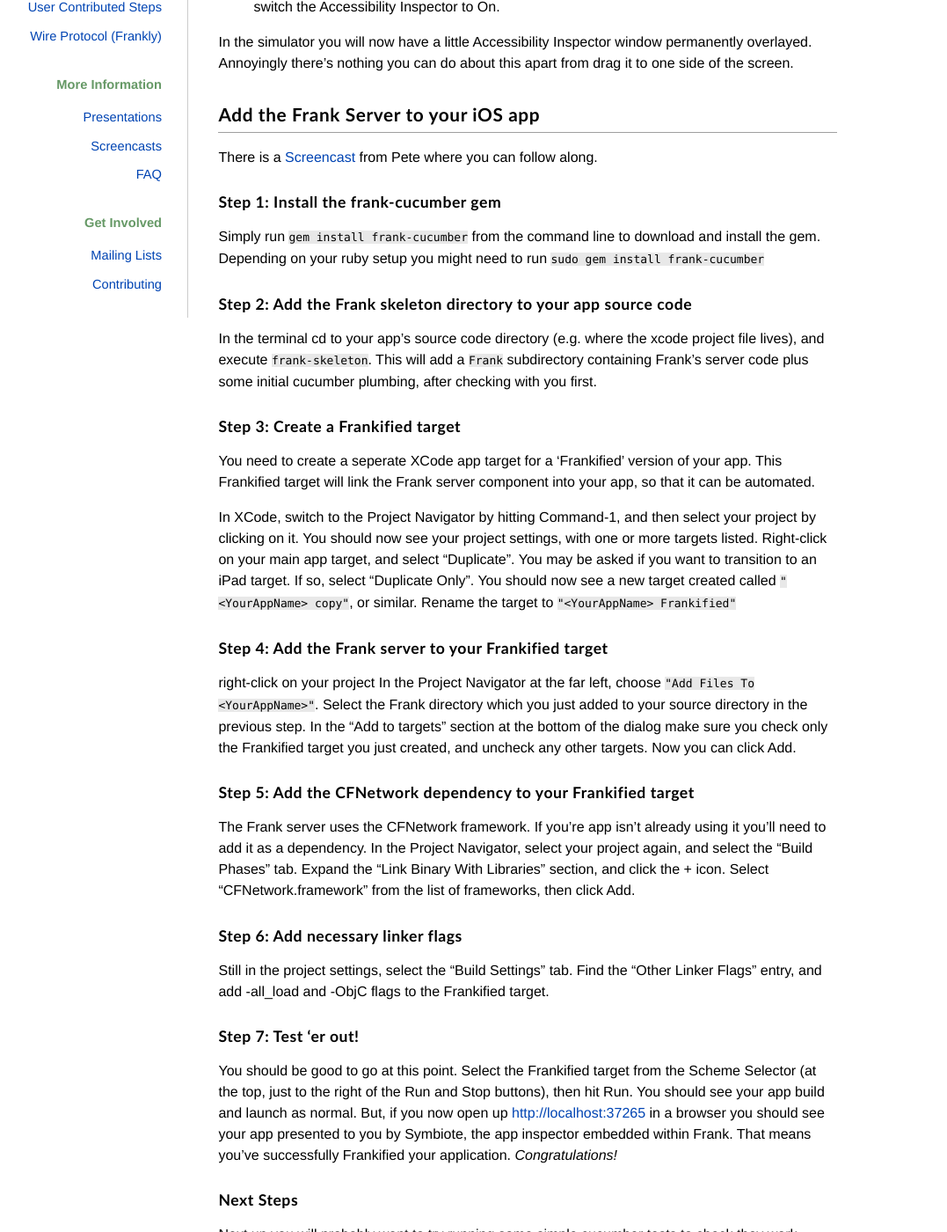
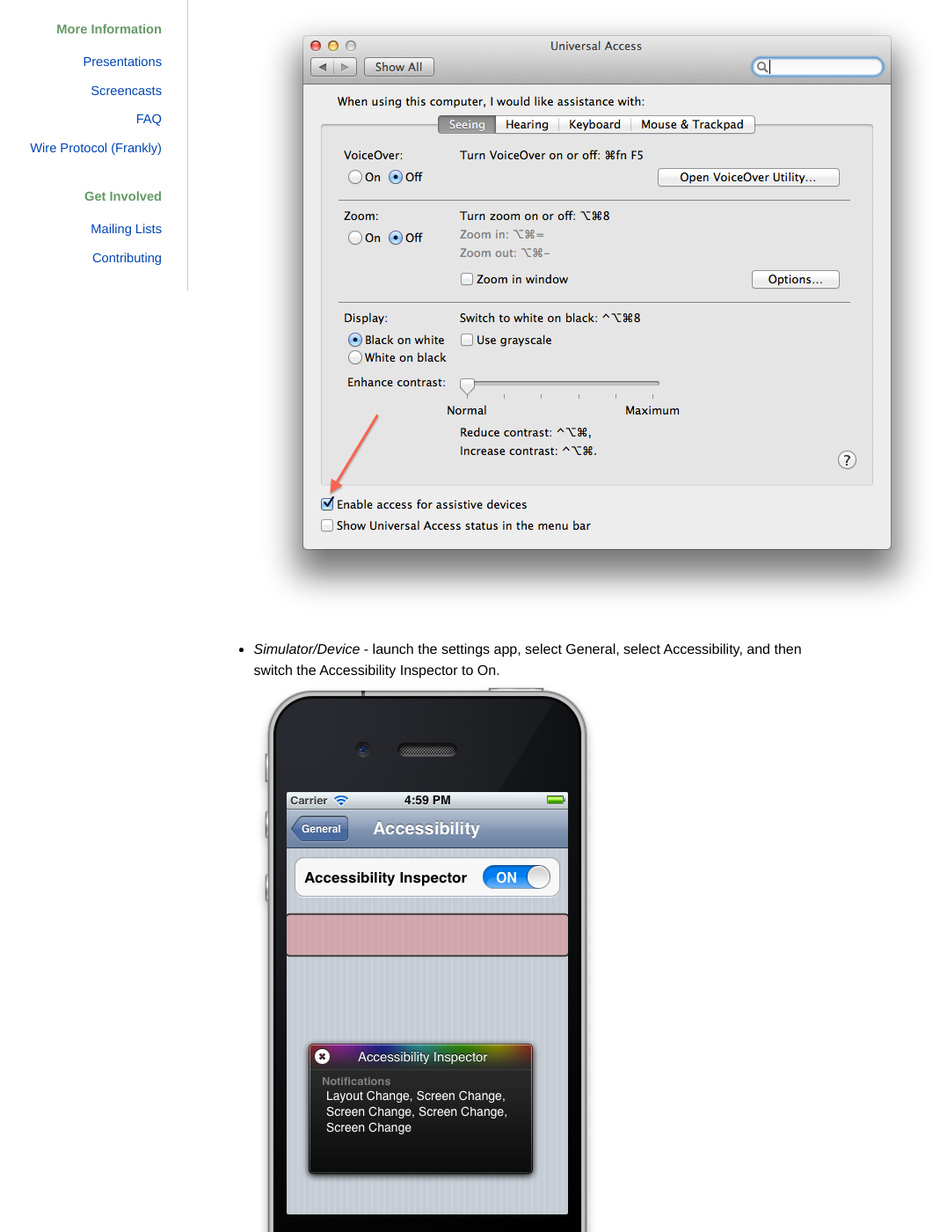
Before and after one commit to moredip/Frank, a Jekyll site: the page built from installing.md, in a window 1280 px wide and 1400 px high, scrolled down 437 px. Shown: the whole window at 88% size, without its empty margins (112-1189 px from the left). Built offline with Jekyll 4.4.1, drawn with Linux system fonts in a browser that asks for light colours; some of the changed text lies outside the part shown.

Commit message:
Add screenshots to installation instructions

```diff
--- a/_layouts/default.html
+++ b/_layouts/default.html
@@ -1,3 +1,4 @@
+<!DOCTYPE html>
 <html>
   <head>
     <meta content='text/html;charset=UTF-8' http-equiv='Content-Type'>
@@ -6,7 +7,7 @@
       @import 'css/default.css';
       @import 'css/syntax.css';
     </style>
-    <meta content='Official Buildr documentation from the people in the know' name='subject'>
+    <meta content='Official Frank documentation from the people in the know' name='subject'>
     <link href='images/favicon.png' rel='shortcut icon'>
 
     <script type="text/javascript">
--- a/installing.md
+++ b/installing.md
@@ -1,88 +1,25 @@
 ---
 layout: default
-title: Installing Frank
+title: Step 1 - Turn on Accessibility features
 ---
-
-## Turn on Accessability Features
+[Previous](installation-step0.html) | [Next](installation-step2.html)
 
 You will need to turn on the accessibilty features on both your
-desktop and the simulator. Frank uses the accessibility labels to
-identify controls within your app.
+desktop and the iPhone/iPad simulator.
 
-* *Desktop* - go to System Preferences, select Universal Access, and
-   check “Enable access for assistive devices”.
+Frank uses accessibility labels to identify controls within your app.
+
+* *Desktop* - go to System Preferences -> Universal Access
+and Check “Enable access for assistive devices”.
+![Universal Access Screenshot](/images/screenshots/mac-universal-access.png)
+
 * *Simulator/Device* -  launch the settings app, select General,
    select Accessibility, and then switch the Accessibility Inspector
    to On.
+![iOS Simulator Accessibility Screenshot](/images/screenshots/ios-accessibility-inspector.png)
 
 In the simulator you will now have a little Accessibility Inspector
 window permanently overlayed. Annoyingly there’s nothing you can do
 about this apart from drag it to one side of the screen.
 
-
-## Add the Frank Server to your iOS app
-
-There is a [Screencast](http://vimeo.com/27691115) from Pete where you
-can follow along.
-
-### Step 1: Install the frank-cucumber gem
-Simply run `gem install frank-cucumber` from the command line to
-download and install the gem. Depending on your ruby setup you might
-need to run `sudo gem install frank-cucumber`
-
-### Step 2: Add the Frank skeleton directory to your app source code
-In the terminal cd to your app's source code directory (e.g. where the
-xcode project file lives), and execute `frank-skeleton`. This will add
-a `Frank` subdirectory containing Frank's server code plus some
-initial cucumber plumbing, after checking with you first.
-
-### Step 3: Create a Frankified target
-You need to create a seperate XCode app target for a 'Frankified'
-version of your app. This Frankified target will link the Frank server
-component into your app, so that it can be automated.
-
-In XCode, switch to the Project Navigator by hitting Command-1, and
-then select your project by clicking on it. You should now see your
-project settings, with one or more targets listed. Right-click on your
-main app target, and select "Duplicate". You may be asked if you want
-to transition to an iPad target. If so, select "Duplicate Only". You
-should now see a new target created called `"<YourAppName> copy"`, or
-similar. Rename the target to `"<YourAppName> Frankified"`
-
-### Step 4: Add the Frank server to your Frankified target
-right-click on your project In the Project Navigator at the far left,
-choose `"Add Files To <YourAppName>"`. Select the Frank directory which
-you just added to your source directory in the previous step. In the
-"Add to targets" section at the bottom of the dialog make sure you
-check only the Frankified target you just created, and uncheck any
-other targets. Now you can click Add.
-
-### Step 5: Add the CFNetwork dependency to your Frankified target
-The Frank server uses the CFNetwork framework. If you're app isn't
-already using it you'll need to add it as a dependency. In the Project
-Navigator, select your project again, and select the "Build Phases"
-tab. Expand the "Link Binary With Libraries" section, and click the +
-icon. Select "CFNetwork.framework" from the list of frameworks, then
-click Add.
-
-### Step 6: Add necessary linker flags
-Still in the project settings, select the "Build Settings" tab. Find
-the "Other Linker Flags" entry, and add -all_load and -ObjC flags to
-the Frankified target.
-
-### Step 7: Test 'er out!
-You should be good to go at this point. Select the Frankified target
-from the Scheme Selector (at the top, just to the right of the Run and
-Stop buttons), then hit Run. You should see your app build and launch
-as normal. But, if you now open up
-[http://localhost:37265](http://localhost:37265) in a browser
-you should see your app presented to you by Symbiote, the app
-inspector embedded within Frank. That means you've successfully
-Frankified your application. *Congratulations!*
-
-### Next Steps
-Next up you will probably want to try running some simple cucumber
-tests to check they work.
-
-Check out [Configuration](configuration.html) for how to change the
-simulator type (iPhone/iPad) and version.
+[Previous](installation-step0.html) | [Next](installation-step2.html)
```
Also changed, not shown: other parts of _layouts/default.html (+9 -7 lines), installation-step2.md (added, +72 -0 lines), images/screenshots/ios-accessibility-inspector.png (added), images/screenshots/mac-universal-access.png (added).
